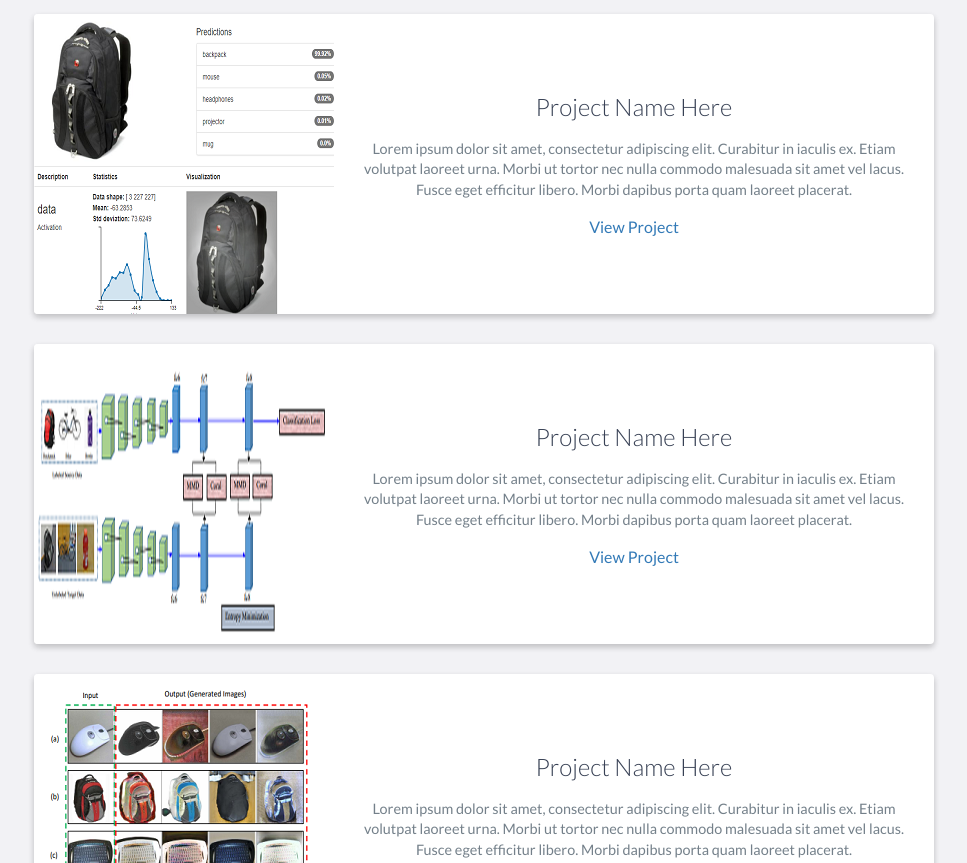
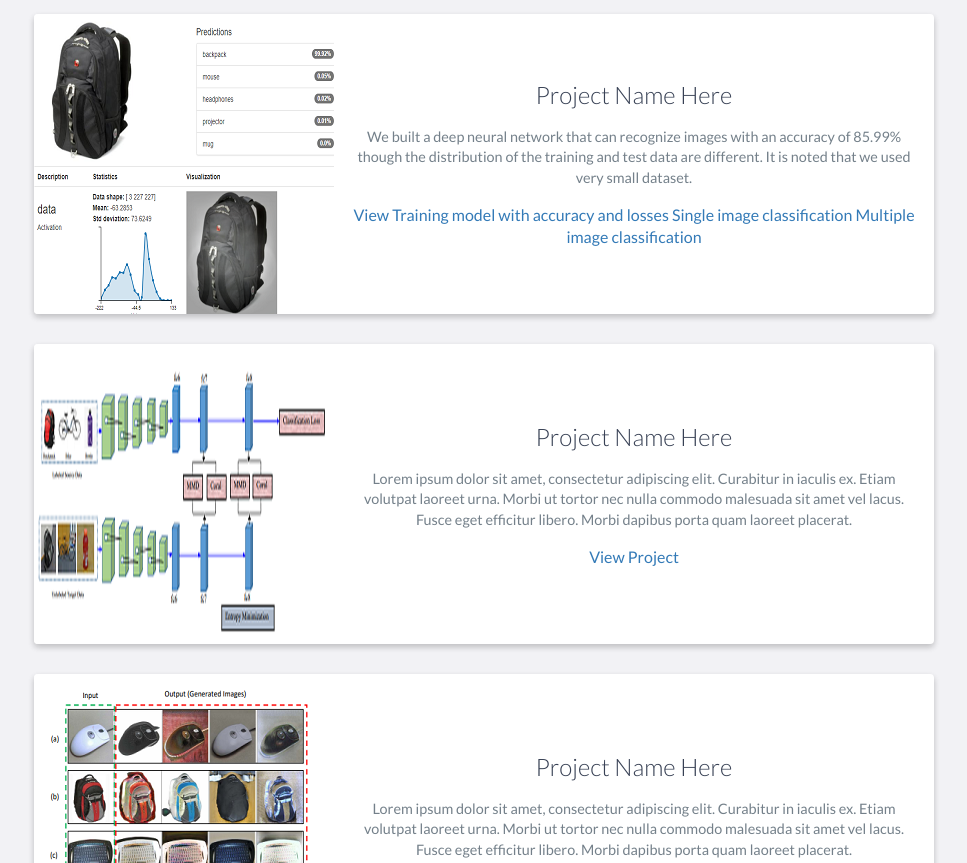
Before and after one commit to mahfujur1/portfolio, a website: page index.html in a window 1280 px wide. Shown: the part 3080-3943 px from the top of the page, without its empty margins (156-1123 px from the left). Drawn offline with nearby package versions, Linux system fonts and the light colour scheme.

Commit message:
Update index.html

```diff
--- a/index.html
+++ b/index.html
@@ -187,9 +187,13 @@
                     <div class="project-info">
                         <h3>Project Name Here</h3>
                         <p>
-                            Lorem ipsum dolor sit amet, consectetur adipiscing elit. Curabitur in iaculis ex. Etiam volutpat laoreet urna. Morbi ut tortor nec nulla commodo malesuada sit amet vel lacus. Fusce eget efficitur libero. Morbi dapibus porta quam laoreet placerat.
+                          We built a deep neural network that can recognize images with an accuracy of 85.99% though the distribution of the training and test data are different. It is noted that we used very small dataset.
                         </p>
-                        <a href="#">View Project</a>
+			  <a href="http://htmlpreview.github.io/?https://github.com/mahfujur1/image-classification-with-deep-learning/blob/master/AMAZON_2_DSLR_ALEXNET.html">View Training model with accuracy and losses</a>
+
+			   <a href="http://htmlpreview.github.io/?https://github.com/deep0learning/test.github.io/blob/master/Classify%20One%20Image.html">Single image classification</a>
+			   <a href="http://htmlpreview.github.io/?https://github.com/mahfujur1/image-classification-with-deep-learning/blob/master/Classify%20Many%20Images.html">Multiple image classification</a>
+                        <!-- <a href="#">View Project</a>  -->
                     </div>
                     <!-- End .project-info -->
                 </div>
```
